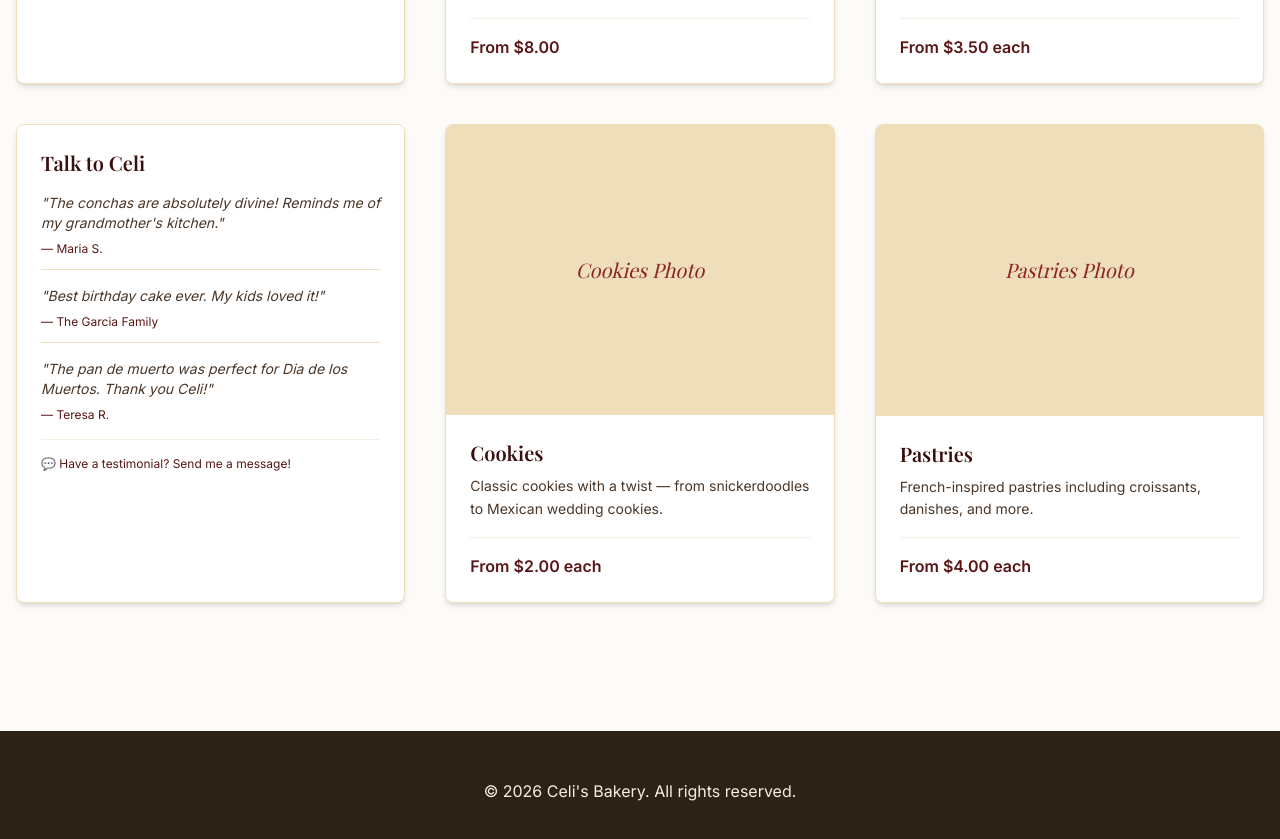
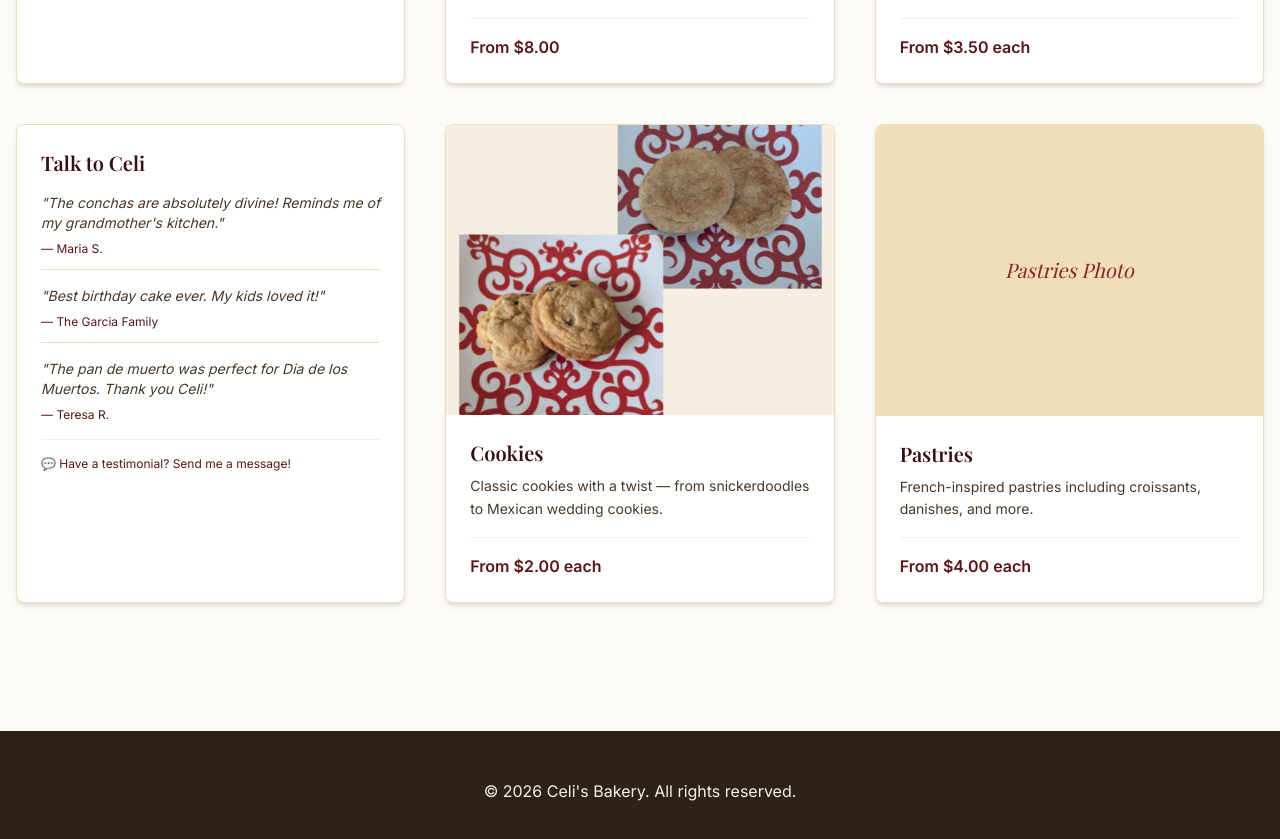
Before and after one commit to lngeorges/celis-bakery, a Next.js app: page / in a window 1280 px wide. Shown: the part 1080-1919 px from the top of the page. Built offline with nearby package versions, Linux system fonts and the light colour scheme; a web font is replaced by a local one.

Commit message:
Add cookies image

```diff
--- a/src/app/page.tsx
+++ b/src/app/page.tsx
@@ -107,10 +107,13 @@ export default function Home() {
 
           {/* Row 2, Col 2: Cookies */}
           <div className="bg-white rounded-lg overflow-hidden shadow-md border border-cream-200 transition-all duration-300 hover:-translate-y-2 hover:shadow-xl group">
-            <div className="aspect-[4/3] bg-cream-100 relative overflow-hidden flex items-center justify-center">
-              <div className="absolute inset-0 flex items-center justify-center text-burgundy-500 bg-cream-200 group-hover:scale-105 transition-transform duration-500">
-                <span className="font-serif italic text-xl">Cookies Photo</span>
-              </div>
+            <div className="aspect-[4/3] bg-cream-100 relative overflow-hidden">
+              <Image
+                src="/cookies.jpg"
+                alt="Fresh baked cookies"
+                fill
+                className="object-cover group-hover:scale-105 transition-transform duration-500"
+              />
             </div>
             <div className="p-6 bg-white">
               <h4 className="font-serif text-xl text-burgundy-900 mb-2 font-semibold">Cookies</h4>
```
Also changed, not shown: public/cookies.jpg (added).
